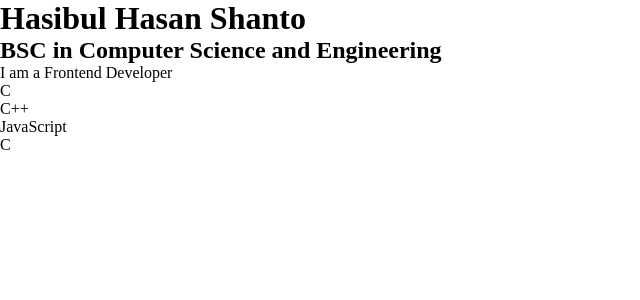
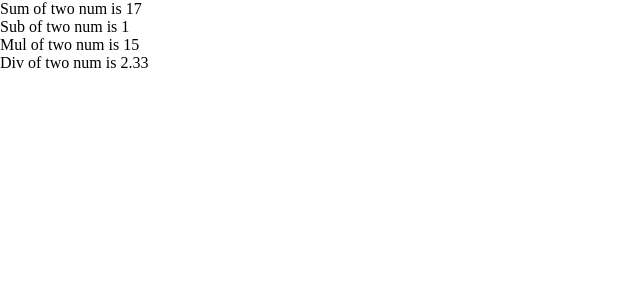
Before and after one commit to Shantovai23/Reactjs-practice, a React (Create React App) app: page / in a window 1280 px wide. Shown: the top 300 px of the page, without its empty margins (0-640 px from the left). Built offline with nearby package versions, Linux system fonts and the light colour scheme; a web font is replaced by a local one.

Commit message:
challenge 5 added

```diff
--- a/src/App.jsx
+++ b/src/App.jsx
@@ -1,14 +1,29 @@
 import React from 'react'
-import Heading from './Heading'
-import Para from './Para'
-import List from './List'
+// import Heading from './Heading'
+// import Para from './Para'
+// import List from './List'
 
+// function App(){
+//   return(<React.Fragment>
+//       <Heading/>
+//       <Para/>
+//       <List/>
+//   </React.Fragment>
+// );
+// }
+
+import {add,sub,mul,div} from './Calculator'
 function App(){
-  return(<React.Fragment>
-      <Heading/>
-      <Para/>
-      <List/>
-  </React.Fragment>
-);
+  return(
+    <React.Fragment>
+        <ol>
+          <li>Sum of two num is {add(14,3)} </li>
+          <li>Sub of two num is {sub(15,14)} </li>
+          <li>Mul of two num is {mul(3,5)}</li>
+          <li>Div of two num is {div(14,6)} </li>
+
+      </ol>
+    </React.Fragment>
+  )
 }
 export default App;
--- /dev/null
+++ b/src/Calculator.jsx
@@ -0,0 +1,21 @@
+
+function add(a,b){
+    let sum=a+b
+    return sum;
+}
+function sub(a,b){
+    let sub=a-b
+    return sub;
+}
+
+function mul(a,b){
+    let mul=a*b
+    return mul;
+}
+
+function div(a,b){
+    let div=a/b
+  div= div.toFixed(2)
+    return div
+}
+export {add,sub,mul,div}
```
Also changed, not shown: src/index.js (+7 -0 lines).
